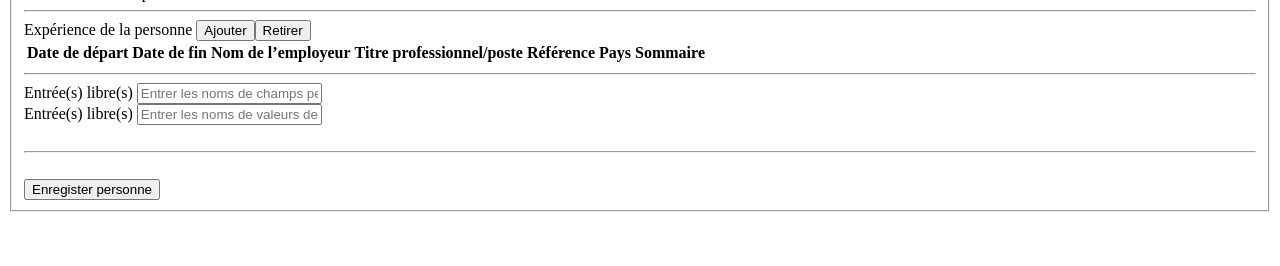
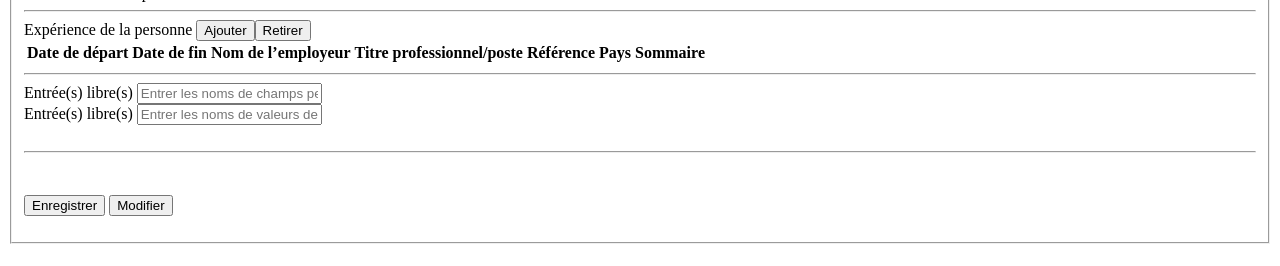
Before and after one commit to DFS420/intern-app, a Flask app: template app/templates/person_entry.html in a window 1280 px wide. Shown: the part 534-800 px from the top of the page. Run offline with Flask 2, Linux system fonts and the light colour scheme; the template is opened without the code that fills it, so the values that code supplies are empty; parts of the project's set-up code (start-up, migrations or seed data) failed here and were passed over.

Commit message:
ajout bouton modifier personne

```diff
--- a/app/templates/person_entry.html
+++ b/app/templates/person_entry.html
@@ -243,7 +243,11 @@
                 <hr style="color: #f6f7f7; margin-left: auto; margin-right: auto;">
                 </br>
 
-                <input type="submit" value="Enregister personne" name="save" class="submit-btn"/>
+                    <p>
+                            <input type="submit" name="save" value="Enregistrer">
+                            <input type="submit" name="edit" value="Modifier">
+                    </p>
+
             </fieldset>
         </form>
 
```
